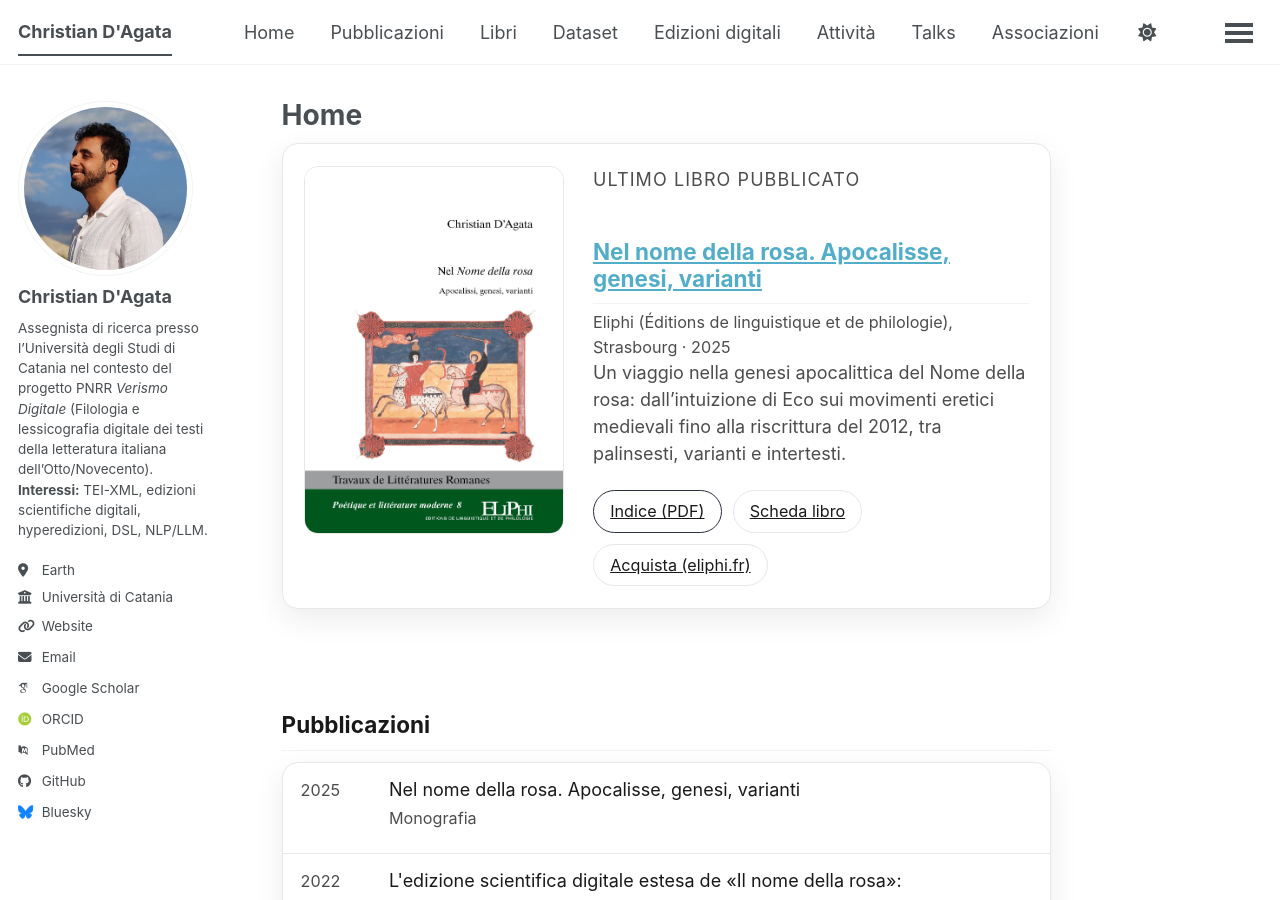
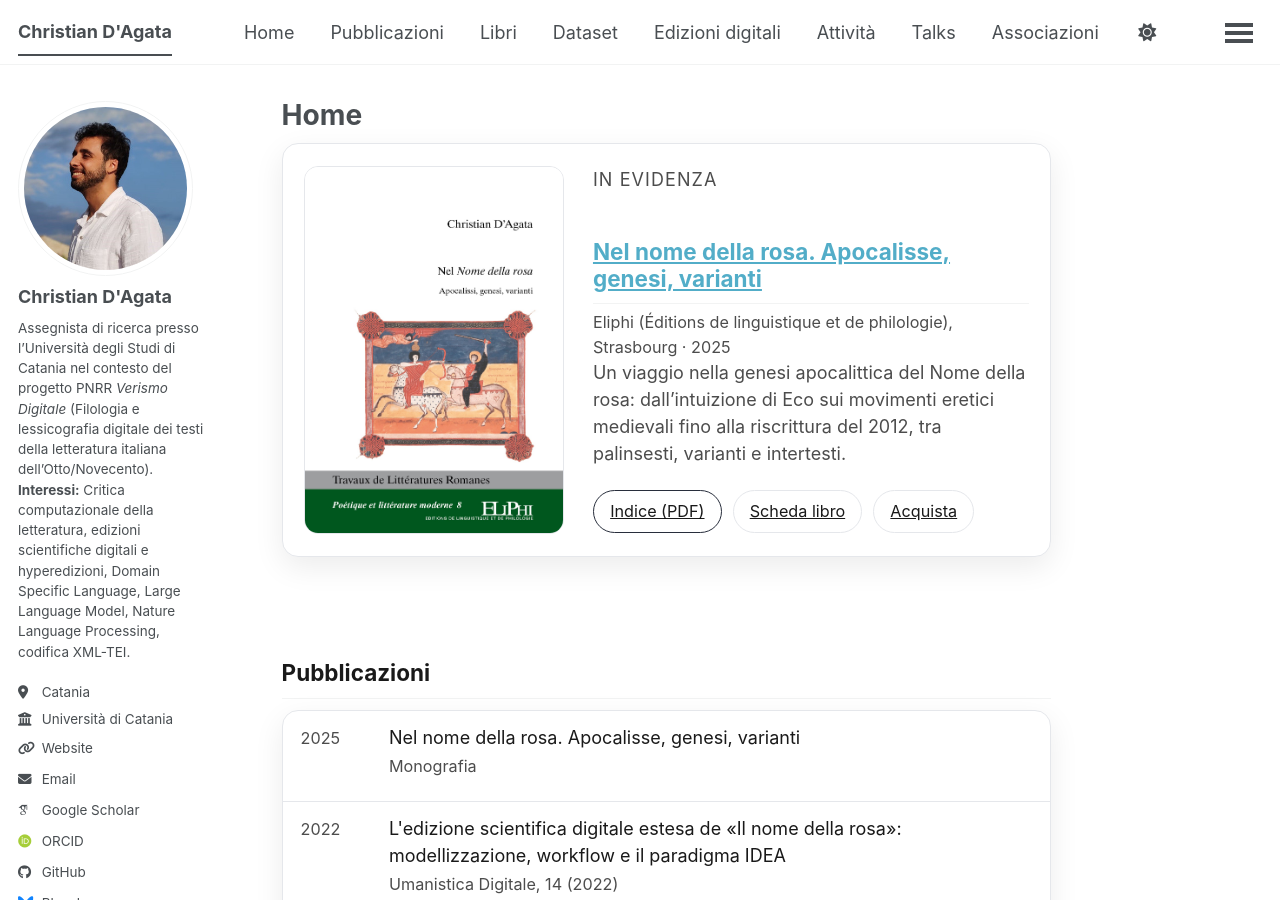
Before and after one commit to christiandagata/christiandagata.github.io, a Jekyll site: the page built from index.md, in a window 1280 px wide and 900 px high. Built offline with Jekyll 4.4.1, drawn with Linux system fonts in a browser that asks for light colours; some web fonts are replaced; a script bundle is joined from its source files by our own code; library files that are not in the unit come from our copies.

Commit message:
update config e index

```diff
--- a/_config.yml
+++ b/_config.yml
@@ -28,11 +28,11 @@ author:
   pronouns         : # example: "she/her"
   bio              : "Assegnista di ricerca presso l’Università degli Studi di Catania nel contesto del progetto PNRR <em>Verismo Digitale</em>
     (Filologia e lessicografia digitale dei testi della letteratura italiana dell’Otto/Novecento).<br>
-    <strong>Interessi:</strong> TEI-XML, edizioni scientifiche digitali, hyperedizioni, DSL, NLP/LLM."
-  location         : "Earth"
+    <strong>Interessi:</strong> Critica computazionale della letteratura, edizioni scientifiche digitali e hyperedizioni, Domain Specific Language, Large Language Model, Nature Language Processing, codifica XML-TEI."
+  location         : "Catania"
   employer         : "Università di Catania"
   uri              : "www.variantidellarosa.it"
-  email            : "none@example.org"
+  email            : "christian.dagata@unict.it"
 
   # Academic websites
   academia         : # URL
@@ -43,7 +43,7 @@ author:
   orcid            : "https://orcid.org/yourorcidurl"
   semantic         : # URL
   ssrn             : # URL
-  pubmed           : "https://www.ncbi.nlm.nih.gov/pubmed/?term=john+snow"
+  pubmed           : # URL
   researchgate     : # URL
   scopus           : # URL
   zotero           : # URL
--- a/index.md
+++ b/index.md
@@ -20,7 +20,7 @@ author_profile: true
       </div>
     {% endif %}
     <div>
-      <p class="mag-kicker">Ultimo libro pubblicato</p>
+      <p class="mag-kicker">In evidenza</p>
       <h2 style="margin-bottom:.2rem;">
         <a href="{{ fb.url | relative_url }}">{{ fb.title }}</a>
       </h2>
@@ -41,7 +41,7 @@ author_profile: true
 
         {% if fb.buy_links %}
           {% for l in fb.buy_links %}
-            <a class="mag-btn secondary" href="{{ l.url }}" target="_blank" rel="noopener">Acquista (eliphi.fr)</a>
+            <a class="mag-btn secondary" href="{{ l.url }}" target="_blank" rel="noopener">Acquista</a>
             {% break %}
           {% endfor %}
         {% endif %}
```
